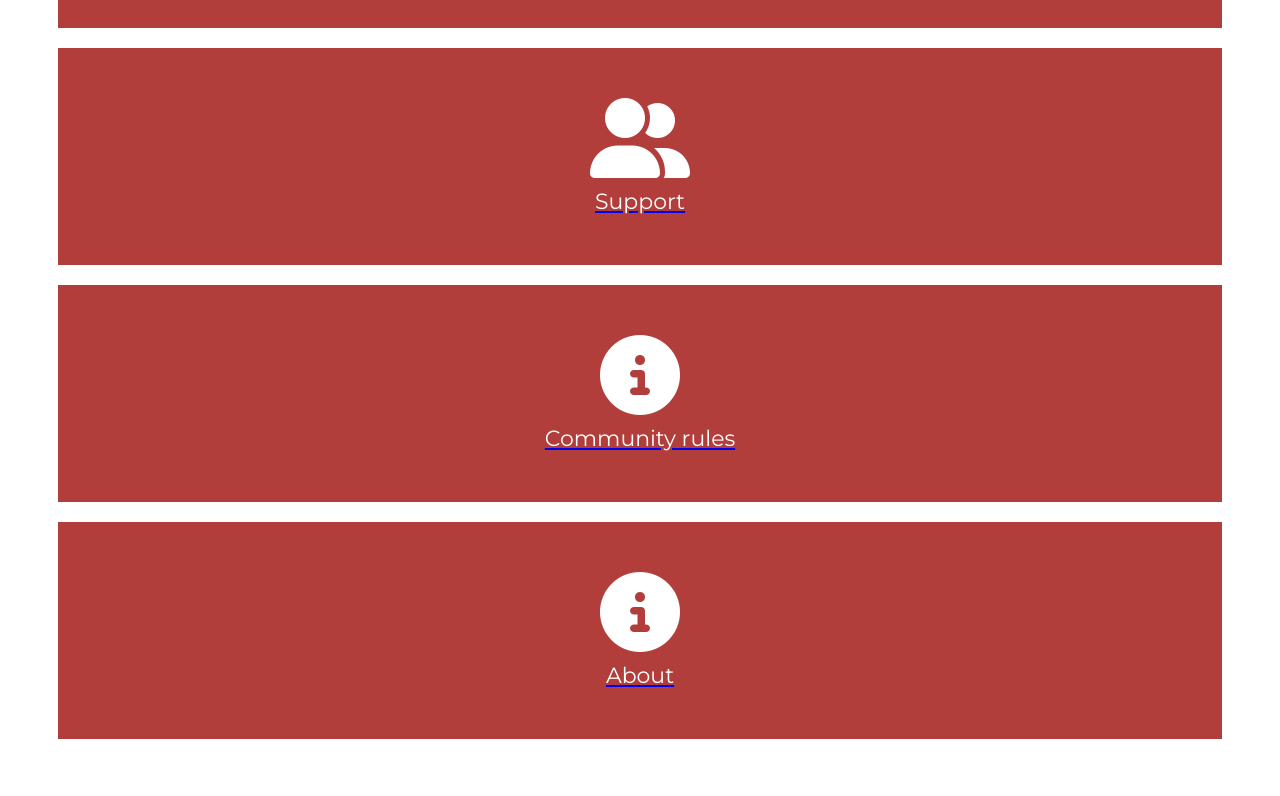
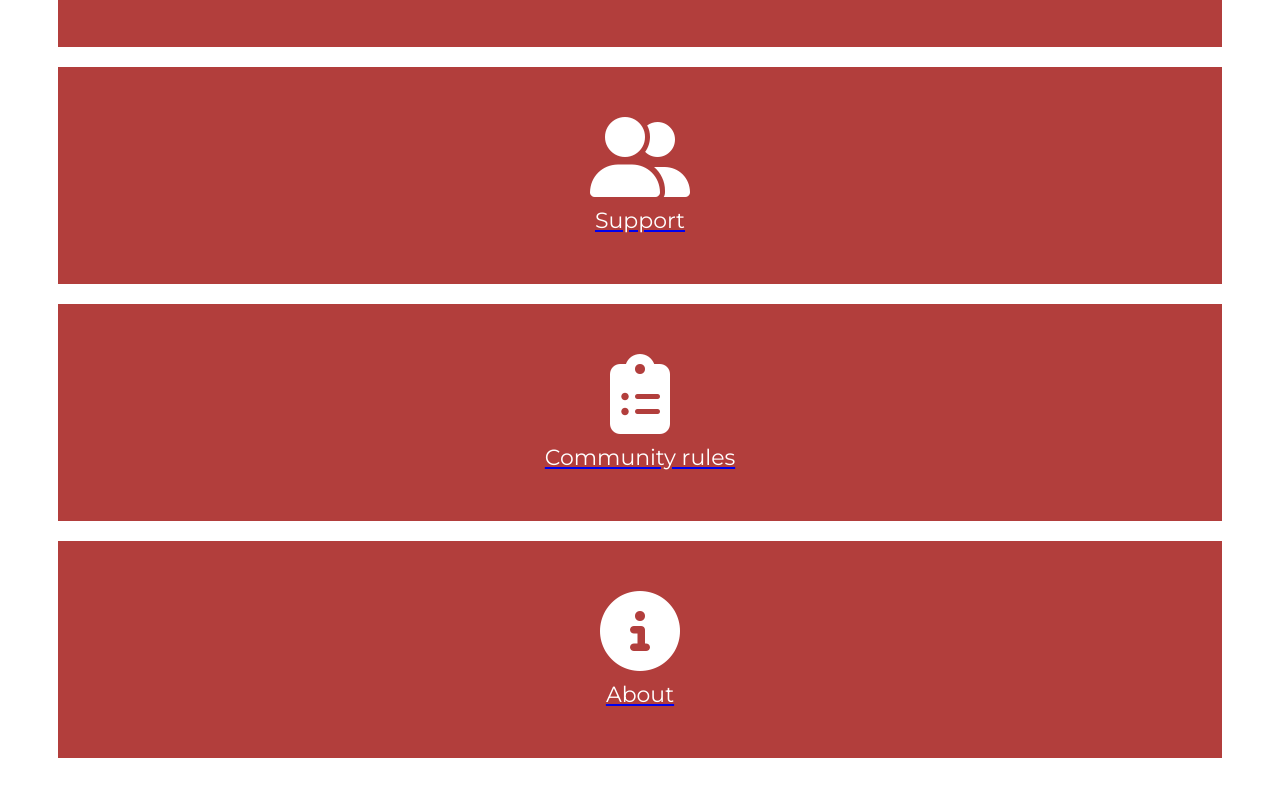
Before and after one commit to UtsavK-0112/PDHPE-Website, a plain HTML site: page index.html in a window 1280 px wide. Shown: the part 705-1501 px from the top of the page. Drawn offline with Linux system fonts and the light colour scheme.

Commit message:
Update index.html

```diff
--- a/index.html
+++ b/index.html
@@ -33,13 +33,13 @@
         <div id="google_translate_element"></div>
         <script src="script.js"></script>
         <script src="http://translate.google.com/translate_a/element.js?cb=googleTranslateElementInit"></script>
+        <br>
         <p>Discrimination occurs every day in our community. It effects people in many different ways and impacts an individual or communities’ overall health and wellbeing. This website was made as part of an advocacy strategy to target the leading cause of discrimination.</p>
         <a href="translate.html"><div class="home-links"><i class="fa-solid fa-language fa-5x"></i><p>Translate</p></div></a>
         <a href="translate.html"><div class="home-links"><i class="fa-solid fa-magnifying-glass fa-5x"></i><p>Spotting discrimination</p></div></a>
         <a href="translate.html"><div class="home-links"><i class="fa-solid fa-user-friends fa-5x"></i><p>Support</p></div></a>
-        <a href="translate.html"><div class="home-links"><i class="fa-solid fa-info-circle fa-5x"></i><p>Community rules</p></div></a>
+        <a href="translate.html"><div class="home-links"><i class="fa-solid fa-clipboard-list fa-5x"></i><p>Community rules</p></div></a>
         <a href="translate.html"><div class="home-links"><i class="fa-solid fa-info-circle fa-5x"></i><p>About</p></div></a>
-
     </main>
 </body>
 </html>
```
